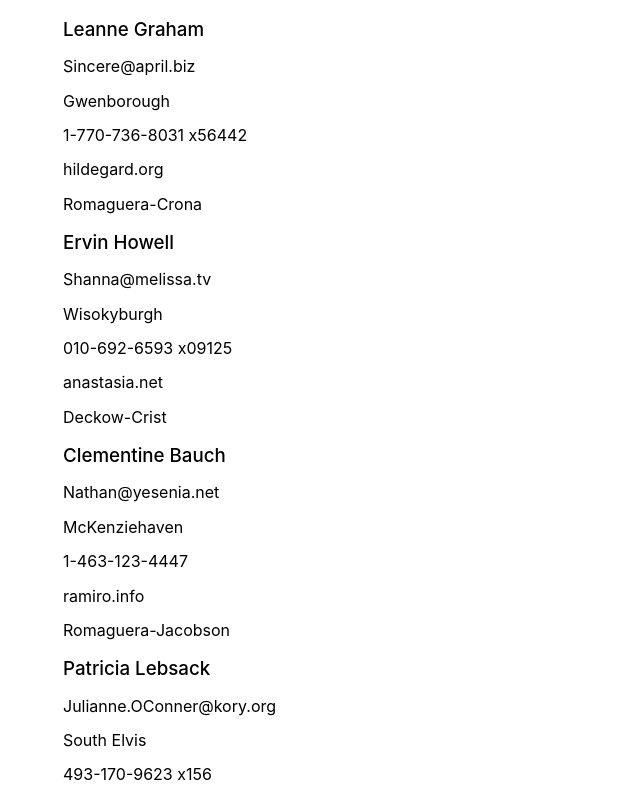
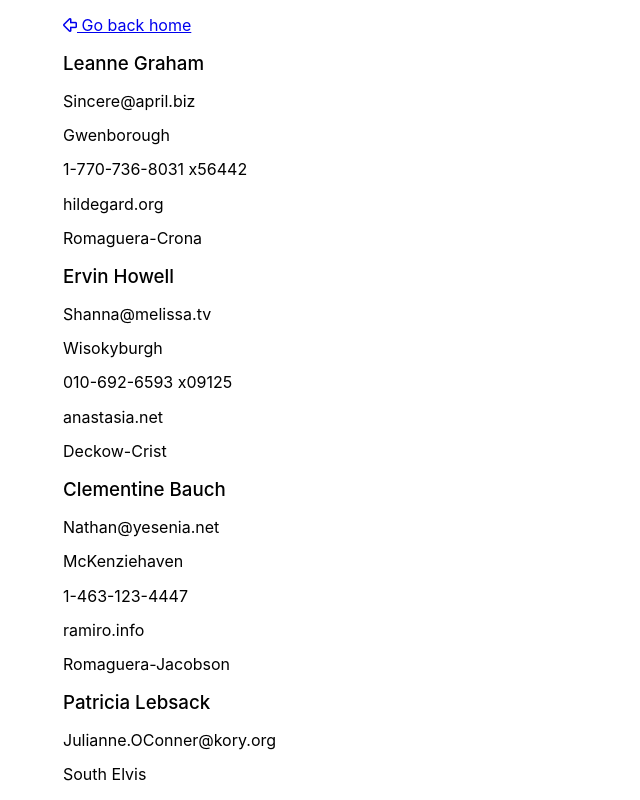
Before and after one commit to react-custom-projects/users, a React app: page /users in a window 1280 px wide. Shown: the whole page, without its empty margins (0-640 px from the left). Built offline with nearby package versions, Linux system fonts and the light colour scheme.

Commit message:
add link to users page

```diff
--- a/src/js/containers/pages/usersPage/UsersPage.jsx
+++ b/src/js/containers/pages/usersPage/UsersPage.jsx
@@ -1,4 +1,5 @@
 import React, { useEffect } from 'react';
+import { Link } from 'react-router-dom';
 import { useDispatch, useSelector } from 'react-redux';
 //styles
 import classes from './UsersPage.scss';
@@ -22,6 +23,8 @@ import {
 	getAppIsFetching,
 	getAppUsersList,
 } from '../../../store/usersSlice/selectors/UsersSelectors';
+//routes
+import { getHomePageUrl } from '../../../routing/routingConstants/AppUrls';
 //components
 import LoadingIcon from '../../../components/shared/loadingIcon/LoadingIcon';
 import User from '../../../components/user/User';
@@ -68,6 +71,12 @@ const UsersPage = () => {
 			{isFetching ? (
 				<LoadingIcon />
 			) : (
+				<>
+					<p>
+						<Link className={classes.link} to={getHomePageUrl()}>
+							<i className="far fa-arrow-alt-left" /> Go back home
+						</Link>
+					</p>
 					<div className={classes.wrapper}>
 						{usersList.map((el) => (
 							<User
@@ -82,6 +91,7 @@ const UsersPage = () => {
 							/>
 						))}
 					</div>
+				</>
 			)}
 			<EditUserModal />
 		</div>
--- a/src/js/containers/pages/usersPage/UsersPage.scss
+++ b/src/js/containers/pages/usersPage/UsersPage.scss
@@ -12,3 +12,11 @@
     flex-wrap: wrap;
   }
 }
+
+.link {
+  text-decoration: none;
+
+  &:hover {
+    text-decoration: underline;
+  }
+}
```
Lines whose indentation alone changed are shown as unchanged.
